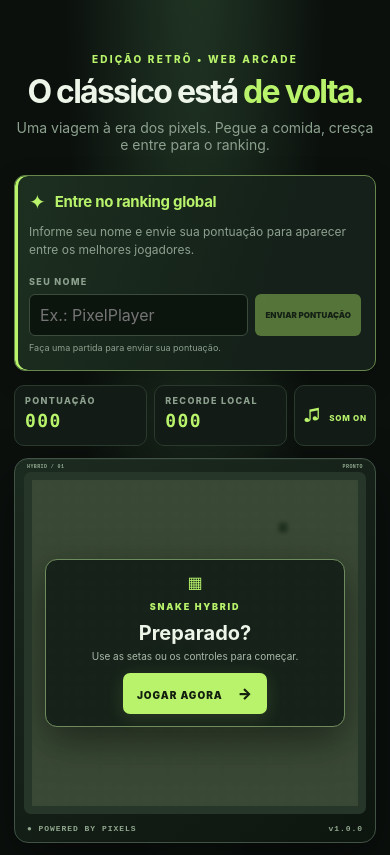
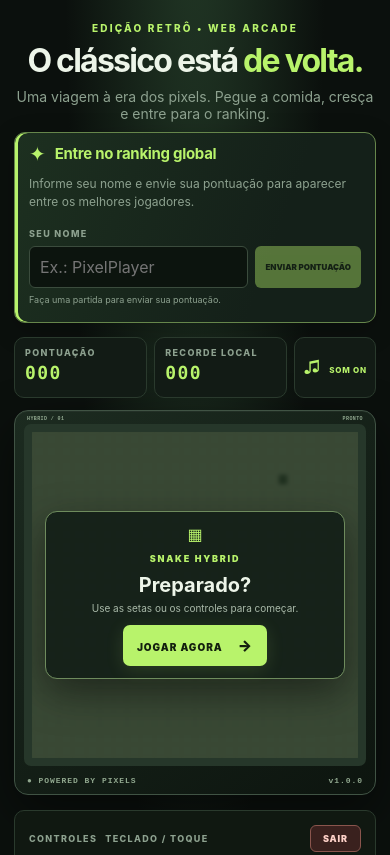
Before and after one commit to edutvz1-bike/snake-hybrid, a plain HTML site: page public/index.html in a window 390 px wide. Shown: the top 855 px of the page. Drawn offline with Linux system fonts and the light colour scheme; no server answers.

Commit message:
Reduce top spacing after removing header

```diff
--- a/public/style.css
+++ b/public/style.css
@@ -9,14 +9,14 @@
 body { margin: 0; min-height: 100vh; color: var(--text); background: radial-gradient(ellipse at 50% -15%, #233a27 0, transparent 48%), var(--bg); }
 button, input { font: inherit; }
 button { cursor: pointer; }
-.app-shell { max-width: 1120px; margin: auto; padding: 24px 28px 20px; }
+.app-shell { max-width: 1120px; margin: auto; padding: 8px 28px 20px; }
 .topbar { display:flex; align-items:center; justify-content:space-between; padding-bottom: 22px; border-bottom:1px solid #253228; }
 .brand { display:flex; align-items:center; gap:10px; color:var(--text); text-decoration:none; font-size:14px; font-weight:900; letter-spacing:.13em; }
 .brand-mark { display:grid; place-items:center; width:30px; height:30px; border:1px solid var(--lime); border-radius:8px; color:var(--lime); font-size:19px; box-shadow:0 0 20px #a9ed5b20; }
 .brand-accent { color:var(--lime); margin-left:4px; }
 .status-pill { display:flex; align-items:center; gap:8px; color:#a9b9a9; font-size:10px; letter-spacing:.13em; border:1px solid #344638; border-radius:99px; padding:8px 12px; }
 .status-pill i,.live-dot { width:7px; height:7px; border-radius:50%; background:var(--lime); box-shadow:0 0 10px #b8f36b; }
-.intro { text-align:center; padding:35px 0 28px; }
+.intro { text-align:center; padding:8px 0 14px; }
 .eyebrow { color:var(--lime); font-size:10px; letter-spacing:.22em; font-weight:800; }
 h1 { margin:9px 0; font-size:clamp(32px,5vw,48px); letter-spacing:-.055em; line-height:1.08; }
 h1 span { color:var(--lime); }
@@ -83,8 +83,8 @@ canvas { display:block; width:100%; height:auto; aspect-ratio:1; image-rendering
 .submit-status { min-height:15px; margin-bottom:0; font-size:9px!important; }
 footer { display:flex; justify-content:space-between; gap:10px; margin-top:28px; padding-top:15px; border-top:1px solid #253228; color:#637565; font-size:8px; font-weight:800; letter-spacing:.14em; }
 @media (max-width:760px) {
-  .app-shell { padding:16px 14px 18px; }
-  .intro { padding:27px 0 22px; }
+  .app-shell { padding:6px 14px 18px; }
+  .intro { padding:6px 0 10px; }
   .game-layout { grid-template-columns:1fr; gap:14px; max-width:520px; margin:auto; }
   .side-column { grid-template-columns:1fr; }
   .screen-frame { padding:9px; }
@@ -278,3 +278,10 @@ body {
     padding: 11px 14px;
   }
 }
+
+
+/* Reduz os espaços superiores após a remoção do cabeçalho. */
+.submit-panel-top { padding-top: 10px; }
+@media (max-width:760px) {
+  .submit-panel-top { padding-top: 9px; }
+}
```
